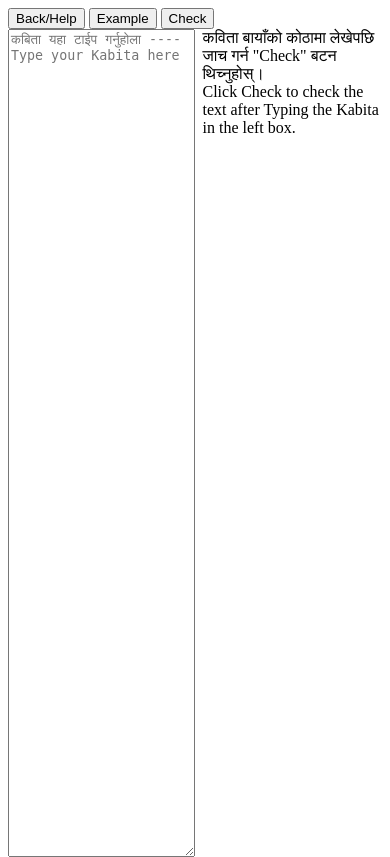
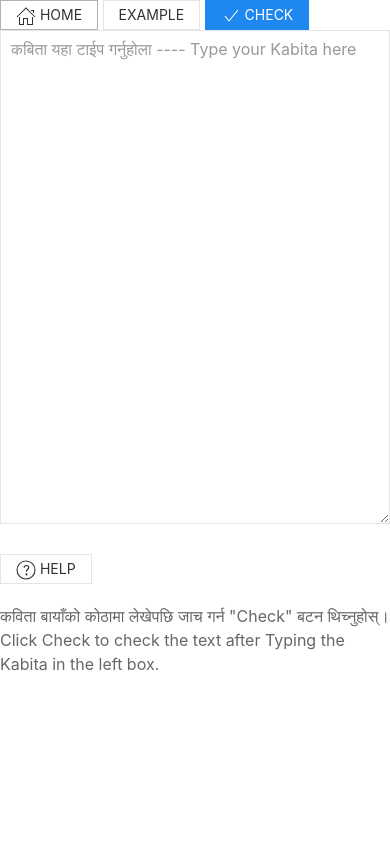
Before and after one commit to Atreyagaurav/kabita-check, a Flask app: page /kabita_interactive in a window 390 px wide. After the commit the page ends 671 px from the top, so only its background shows below. Run offline with Flask 2, Linux system fonts and the light colour scheme; some libraries are stand-ins or nearby versions.

Commit message:
made responsive design with uikit

```diff
--- a/app/static/interactive.js
+++ b/app/static/interactive.js
@@ -1,9 +1,9 @@
 function fill_sample() {
-    document.getElementById('kabita-maintext').value = "# शार्दुलविक्रीडित-छन्द-कविता\n# SSSIISISIIISSSISSIS \n# यसरि '#' पछाडि लेखिऐका लाईन जाच हुदैन।\n\nहोस् दीर्घायु सुस्वास्थ्य झै मधुरता वाणी मिठो नम्र होस्\nआफ्नो धर्म र कर्म मानमनिता भाषा कला चाख होस्\n\nइच्छा आँट खुशी सबै सफलहोस् तिम्रा सबै चाहना\nयो जन्मोत्सवले सधै खुश भरोस् हाम्रो छ यै कामना\n";
+    document.getElementById('kabita-maintext').value = "# शार्दुलविक्रीडित-छन्द-कविता\n# SSSIISISIIISSSISSIS \n# यसरि '#' पछाडि लेखिएका लाईन जाच हुदैन।\n\nहोस् दीर्घायु सुस्वास्थ्य झै मधुरता वाणी मिठो नम्र होस्\nआफ्नो धर्म र कर्म मानमनिता भाषा कला चाख होस्\n\nइच्छा आँट खुशी सबै सफलहोस् तिम्रा सबै चाहना\nयो जन्मोत्सवले सधै खुश भरोस् हाम्रो छ यै कामना\n";
 }
 
 function check_kabita() {
-    document.getElementById('kabita-response').innerHTML = "Analyzing...."
+    document.getElementById('kabita-response').innerHTML = " Analyzing...."
     data = {text : document.getElementById('kabita-maintext').value}
     return fetch("/check", {
 	method: "POST",
--- a/app/templates/comparision.html
+++ b/app/templates/comparision.html
@@ -3,11 +3,8 @@
     <body>
 	छन्द नाम : {{chanda_name}} <br />
 	छन्द नियम : {{chanda_rule}} <br />
-	गल्तीहरु रातोले देखाइएको छ। रातो माथि Mouse लगेर के गल्ती हो हेर्न सकिन्छ। <br />
 	<br />
-	जाँच सब्दको गर्ने बोलीको नगर्ने भएकोले उदाहरणमा देखाएको जस्तो कहिलेकाही सहीलाई गलत देखाउन सक्छ, त्यस्तो बेलाको लागि माफी चाहन्छु।
-	<br />
-	<div id="rendered-analysis" style="width: 100%; height: 100%; padding-left: 10px">
+	<div id="rendered-analysis" class="uk-card uk-card-default uk-card-body">
             {% for line in lines %}
 	    {{line}} <br />
 	    {% endfor %}
--- a/app/templates/interactive.html
+++ b/app/templates/interactive.html
@@ -12,26 +12,48 @@
 	</script>
 
 	<script src="{{url_for('static', filename='interactive.js')}}"></script>
+
+	<!-- UIkit CSS -->
+	<link rel="stylesheet" href="https://cdn.jsdelivr.net/npm/uikit@3.5.8/dist/css/uikit.min.css" />
+
+	<!-- UIkit JS -->
+	<script src="https://cdn.jsdelivr.net/npm/uikit@3.5.8/dist/js/uikit.min.js"></script>
+	<script src="https://cdn.jsdelivr.net/npm/uikit@3.5.8/dist/js/uikit-icons.min.js"></script>
     </head>
 
     <body>
-	<div style="width: 100%; height: 100%">
+	<div uk-grid class="uk-container uk-container-expand uk-child-width-1-2@l">
 	    <div>
-		<button onclick="window.location.href='/'" title="फर्कने/सहयोग">Back/Help</button>
-		<!-- <button>Upload File</button> -->
-		<!-- <button>Save to File</button> -->
-		<button onclick="fill_sample()" title="उदाहरण">Example</button>
-		<button onclick="check_kabita()" title="जाच">Check</button>
-	    </div>
-	    <div style="width: 50%; height: 100%; float: left">
-		<textarea id="kabita-maintext" style="width: 100%; height: 100%" placeholder="कबिता यहा टाईप गर्नुहोला ---- Type your Kabita here"></textarea>
+		<p uk-margin uk-sticky>
+		    <button class="uk-button uk-button-default uk-button-small" onclick="window.location.href='/'" title="फर्कने"><span uk-icon="icon: home"></span> Home</button>
+		    <button class="uk-button uk-button-default uk-button-small" onclick="fill_sample()" title="उदाहरण">Example</button>
+		    <button class="uk-button uk-button-primary uk-button-small" onclick="check_kabita()" title="जाच"><span uk-icon="icon: check"></span> Check</button>
+		</p>
+		<textarea id="kabita-maintext" class="uk-textarea uk-width-1-1" rows=20 placeholder="कबिता यहा टाईप गर्नुहोला ---- Type your Kabita here"></textarea>
 	    </div>
 
-	    <div id="kabita-response" style="width: 48%; height: 90%; float: right">
-		कविता बायाँको कोठामा लेखेपछि जाच गर्न "Check" बटन थिच्नुहोस्। <br />
-		Click Check to check the text after Typing the Kabita in the left box.
+	    <div>
+		<p>
+		    <button class="uk-button uk-button-default uk-button-small"
+			    uk-toggle="target: #modal-close-default"
+			    title="सहयोग"><span uk-icon="icon: question"></span> Help</button>
+		    <!-- This is the modal with the default close button -->
+		    <div id="modal-close-default" uk-modal>
+			<div class="uk-modal-dialog uk-modal-body">
+			    <button class="uk-modal-close-default" type="button" uk-close></button>
+			    <h2 class="uk-modal-title">नतिजा हेर्ने तरिका</h2>
+			    <p>गल्तीहरु रातोले देखाइएको छ। रातो माथि Mouse लगेर के गल्ती हो हेर्न सकिन्छ।
+				<br /><br />
+				जाँच सब्दको गर्ने बोलीको नगर्ने भएकोले उदाहरणमा देखाएको जस्तो कहिलेकाही सहीलाई गलत देखाउन सक्छ, त्यस्तो बेलाको लागि माफी चाहन्छु। </p>
+			</div>
+		    </div>
+
+		</p>
+		<div id="kabita-response">
+		    कविता बायाँको कोठामा लेखेपछि जाच गर्न "Check" बटन थिच्नुहोस्। <br />
+		    Click Check to check the text after Typing the Kabita in the left box.
+		</div>
 	    </div>
 	</div>
-
     </body>
 </html>
```
Also changed, not shown: app/templates/main.html (+25 -18 lines).
